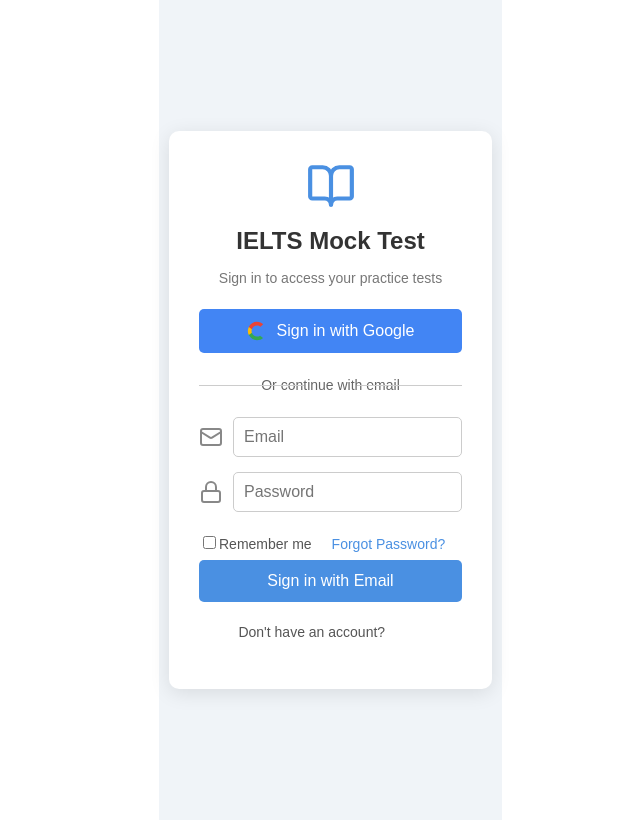
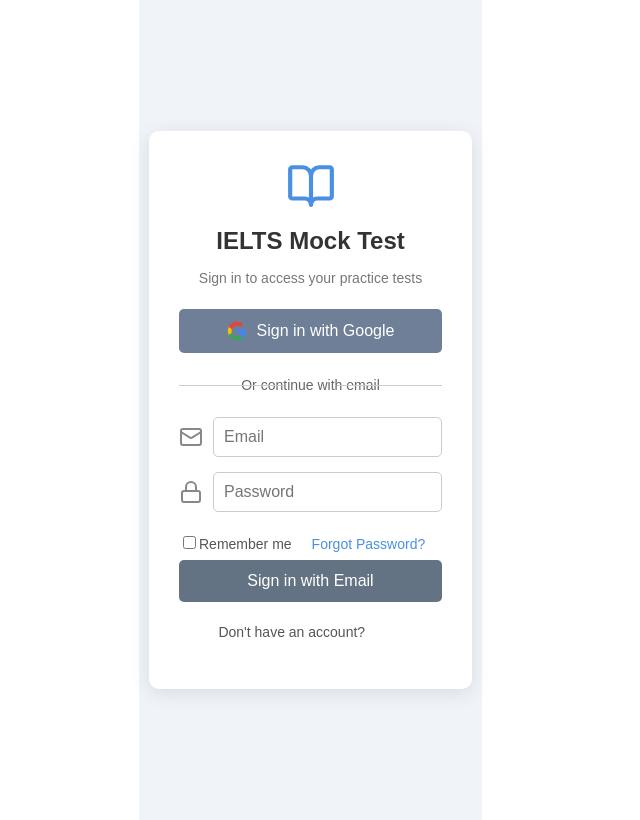
Before and after one commit to Praneethpshetty24/IELTS_TEST, a React (Vite) app: page /log in a window 1280 px wide. Shown: the whole page, without its empty margins (281-921 px from the left). Built offline with nearby package versions, Linux system fonts and the light colour scheme.

Commit message:
added it

```diff
--- a/src/Components/IELTSTestPage.jsx
+++ b/src/Components/IELTSTestPage.jsx
@@ -1,13 +1,12 @@
 import React, { useState, useEffect } from 'react';
-import {
-  BookOpen, Award, Clock, Star, Trophy, Brain,
-  Rocket, ChevronDown, MapPin, Check
-} from 'lucide-react';
+import { BookOpen, Award, Clock, Star, Trophy, Brain, Rocket, ChevronDown, MapPin, Check } from 'lucide-react';
 import { useNavigate } from 'react-router-dom';
+import { getAuth, onAuthStateChanged } from 'firebase/auth';
 import './IELTSTestPage.css';
 
 const PerlaStyleNavbar = ({ onGetStarted, onSignIn }) => {
   const [isScrolled, setIsScrolled] = useState(false);
+  const [isUserSignedIn, setIsUserSignedIn] = useState(false);
 
   useEffect(() => {
     const handleScroll = () => {
@@ -15,6 +14,20 @@ const PerlaStyleNavbar = ({ onGetStarted, onSignIn }) => {
     };
     window.addEventListener('scroll', handleScroll);
     return () => window.removeEventListener('scroll', handleScroll);
+  }, []);
+
+  useEffect(() => {
+    const auth = getAuth();
+    // Check if the user is signed in
+    onAuthStateChanged(auth, (user) => {
+      if (user) {
+        // User is signed in
+        setIsUserSignedIn(true);
+      } else {
+        // No user is signed in
+        setIsUserSignedIn(false);
+      }
+    });
   }, []);
 
   return (
@@ -30,10 +43,7 @@ const PerlaStyleNavbar = ({ onGetStarted, onSignIn }) => {
           {/* Navigation Links */}
           <div className="nav-links">
             {['Features', 'Resources', 'Solutions', 'Pricing'].map((item) => (
-              <button
-                key={item}
-                className="nav-link"
-              >
+              <button key={item} className="nav-link">
                 <span>{item}</span>
                 <ChevronDown className="nav-chevron" />
               </button>
@@ -43,9 +53,11 @@ const PerlaStyleNavbar = ({ onGetStarted, onSignIn }) => {
 
         {/* Auth Buttons */}
         <div className="nav-auth">
-          <button className="sign-in-btn" onClick={onSignIn}>
-            Sign in
-          </button>
+          {!isUserSignedIn && (
+            <button className="sign-in-btn" onClick={onSignIn}>
+              Sign in
+            </button>
+          )}
           <button className="get-started-btn" onClick={onGetStarted}>
             Get Started
           </button>
@@ -56,7 +68,6 @@ const PerlaStyleNavbar = ({ onGetStarted, onSignIn }) => {
 };
 
 const IELTSTestPage = () => {
-  const [hoveredCard, setHoveredCard] = useState(null);
   const navigate = useNavigate();
 
   const handleGetStarted = () => {
@@ -88,7 +99,7 @@ const IELTSTestPage = () => {
         { icon: Star, text: "Performance Insights" },
         { icon: Brain, text: "AI-Powered Feedback" }
       ],
-      onStart: handleStartCareerMode
+      onStart: handleStartCareerMode,
     },
     {
       icon: Rocket,
@@ -98,35 +109,27 @@ const IELTSTestPage = () => {
         { icon: BookOpen, text: "Unlimited Tests" },
         { icon: Clock, text: "Flexible Timing" }
       ],
-      onStart: handleStartPracticeMode
-    }
+      onStart: handleStartPracticeMode,
+    },
   ];
 
   return (
     <div className="page-container">
       <PerlaStyleNavbar onGetStarted={handleGetStarted} onSignIn={handleSignIn} />
-
       {/* Hero Section */}
       <main className="main-content">
         <div className="hero-section">
-          {/* Left Column */}
           <div className="hero-text">
-            <h1 className="hero-title">
-              IELTS Test Preparation
-            </h1>
+            <h1 className="hero-title">IELTS Test Preparation</h1>
             <p className="hero-description">
               Achieve your dream IELTS score with personalized tests and real-time feedback.
             </p>
           </div>
-
-          {/* Right Column - Feature Preview */}
           <div className="feature-preview">
             <div className="preview-badge">
               <MapPin className="preview-icon" />
               <span>Test Module Preview</span>
             </div>
-
-            {/* Module Features */}
             <div className="module-features">
               <h3 className="features-title">Available Modules</h3>
               <div className="features-grid">
@@ -136,7 +139,6 @@ const IELTSTestPage = () => {
                 <span className="feature-tag">Listening</span>
               </div>
             </div>
-
             <div className="status-badge" onClick={handleStartTest}>
               <Check className="status-icon" />
               <span>Ready to start</span>
@@ -147,16 +149,10 @@ const IELTSTestPage = () => {
         {/* Cards Section */}
         <div className="cards-grid">
           {features.map((feature, index) => (
-            <div
-              key={index}
-              className={`feature-card ${hoveredCard === index ? 'hovered' : ''}`}
-              onMouseEnter={() => setHoveredCard(index)}
-              onMouseLeave={() => setHoveredCard(null)}
-            >
+            <div key={index} className="feature-card">
               <feature.icon className="card-icon" />
               <h3 className="card-title">{feature.title}</h3>
               <p className="card-description">{feature.description}</p>
-
               <div className="card-features">
                 {feature.features.map((item, i) => (
                   <div key={i} className="card-feature">
@@ -165,11 +161,9 @@ const IELTSTestPage = () => {
                   </div>
                 ))}
               </div>
-
               <button className="start-button" onClick={feature.onStart}>
                 Start {feature.title}
               </button>
-
             </div>
           ))}
         </div>
--- a/src/Components/Log/LogS.css
+++ b/src/Components/Log/LogS.css
@@ -7,7 +7,7 @@
   align-items: center; /* Center vertically */
   font-family: 'Arial', sans-serif; /* Font style */
   padding: 10px; /* Small padding for mobile responsiveness */
-  margin-left: 440px;
+  margin-left: 420px;
 
 }
 
@@ -58,7 +58,7 @@
 
 /* Google sign-in button */
 .google-signin-button {
-  background-color: #4285F4;
+  background-color: #6f7f98;
   color: white;
   border: none;
   border-radius: 5px;
@@ -171,7 +171,7 @@ input[type="password"]:focus {
 
 /* Submit button */
 .submit-button {
-  background-color: #4a90e2;
+  background-color: #647383;
   color: white;
   border: none;
   border-radius: 5px;
```
